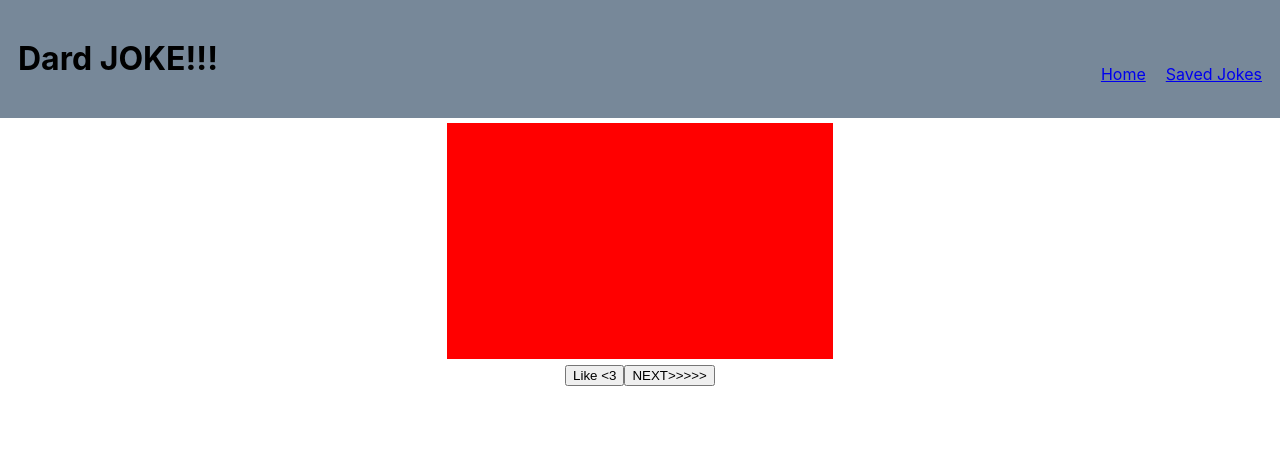
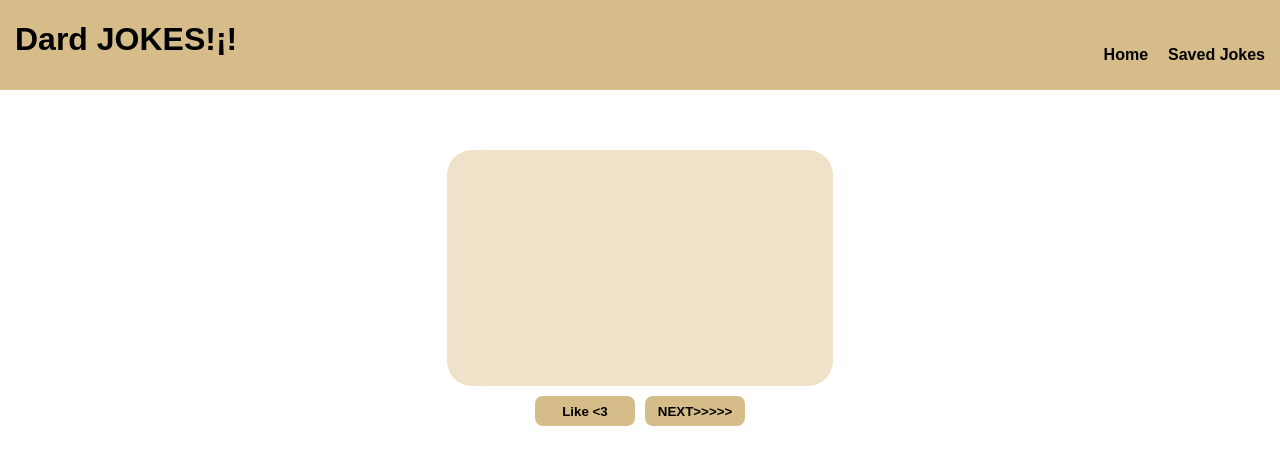
Before and after one commit to ababakhanlou/funny-jokes, a React (Create React App) app: page / in a window 1280 px wide. Shown: the top 464 px of the page. Built offline with nearby package versions, Linux system fonts and the light colour scheme; no server answers.

Commit message:
chore: CSS clean up

```diff
--- a/src/App.css
+++ b/src/App.css
@@ -1,8 +1,10 @@
 .App {
   text-align: center;
+  font-family: "Work Sans", sans-serif;
 }
 
 .App-navbar {
+  margin-bottom: 55px;
 }
 
 .App-card {
@@ -10,5 +12,7 @@
   justify-content: center;
 }
 
-.App-jokeButton {
+.App-savedJokes {
+  display: flex;
+  justify-content: center;
 }
--- a/src/components/Button/Button.css
+++ b/src/components/Button/Button.css
@@ -0,0 +1,14 @@
+.Button {
+  background-color: #d6bc88;
+  border: 0;
+  margin: 5px;
+  height: 30px;
+  width: 100px;
+  border-radius: 8px;
+  font-weight: 750;
+  outline: none;
+}
+
+.Button:active {
+  background-color: red;
+}
--- a/src/components/Button/Button.jsx
+++ b/src/components/Button/Button.jsx
@@ -3,7 +3,11 @@ import "./Button.css";
 
 class Button extends React.Component {
   render() {
-    return <button onClick={this.props.action}>{this.props.name}</button>;
+    return (
+      <button className="Button" onClick={this.props.action}>
+        {this.props.name}
+      </button>
+    );
   }
 }
 
--- a/src/components/Card/Card.css
+++ b/src/components/Card/Card.css
@@ -2,14 +2,31 @@
   height: 200px;
   width: 350px;
   padding: 18px;
-  background-color: red;
+  background-color: #efe2c8;
   display: flex;
   justify-content: center;
   align-items: center;
   margin: 5px;
+  border-radius: 25px;
+  font-weight: 700;
 }
 
 .Card button {
   align-self: start;
-  background-color: red;
+  justify-content: right;
+  background-color: #d6bc88;
+  border-radius: 50px;
+  border: 0;
+  height: 25px;
+  width: 25px;
+  font-weight: 800;
 }
+
+.Card button:hover {
+  color: red;
+  outline: none;
+}
+
+.Card p {
+  flex-grow: 4;
+}
--- a/src/components/NavBar/NavBar.css
+++ b/src/components/NavBar/NavBar.css
@@ -1,8 +1,10 @@
 .App-navbar {
   vertical-align: top;
   text-align: left;
-  padding: 18px;
-  background-color: lightslategray;
+  height: 90px;
+  padding: 0 15px;
+  background-color: #d6bc88;
+  font-family: "Work Sans", sans-serif;
 }
 
 .NavBar {
@@ -15,4 +17,15 @@
   list-style-type: none;
   display: inline;
   padding-left: 20px;
+  text-decoration: none;
 }
+
+.NavBar nav ul li a {
+  text-decoration: none;
+  color: black;
+  font-weight: 701;
+}
+
+.NavBar nav ul li a:hover {
+  color: red;
+}
--- a/src/components/NavBar/NavBar.jsx
+++ b/src/components/NavBar/NavBar.jsx
@@ -7,7 +7,7 @@ class NavBar extends React.Component {
   render() {
     return (
       <div className="NavBar">
-        <h1>Dard JOKE!!!</h1>
+        <h1>Dard JOKES!¡!</h1>
         <nav>
           <ul>
             <li>
```
